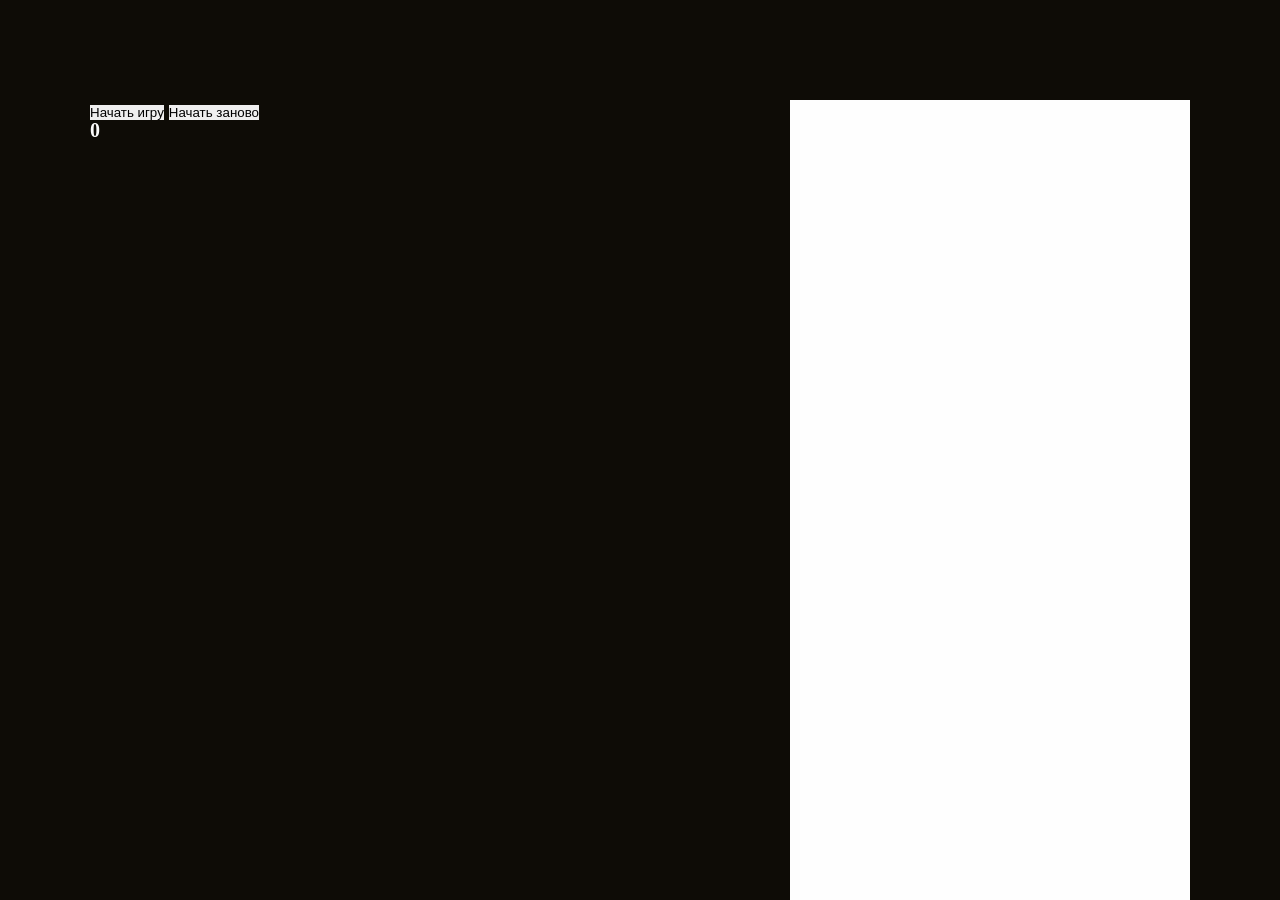
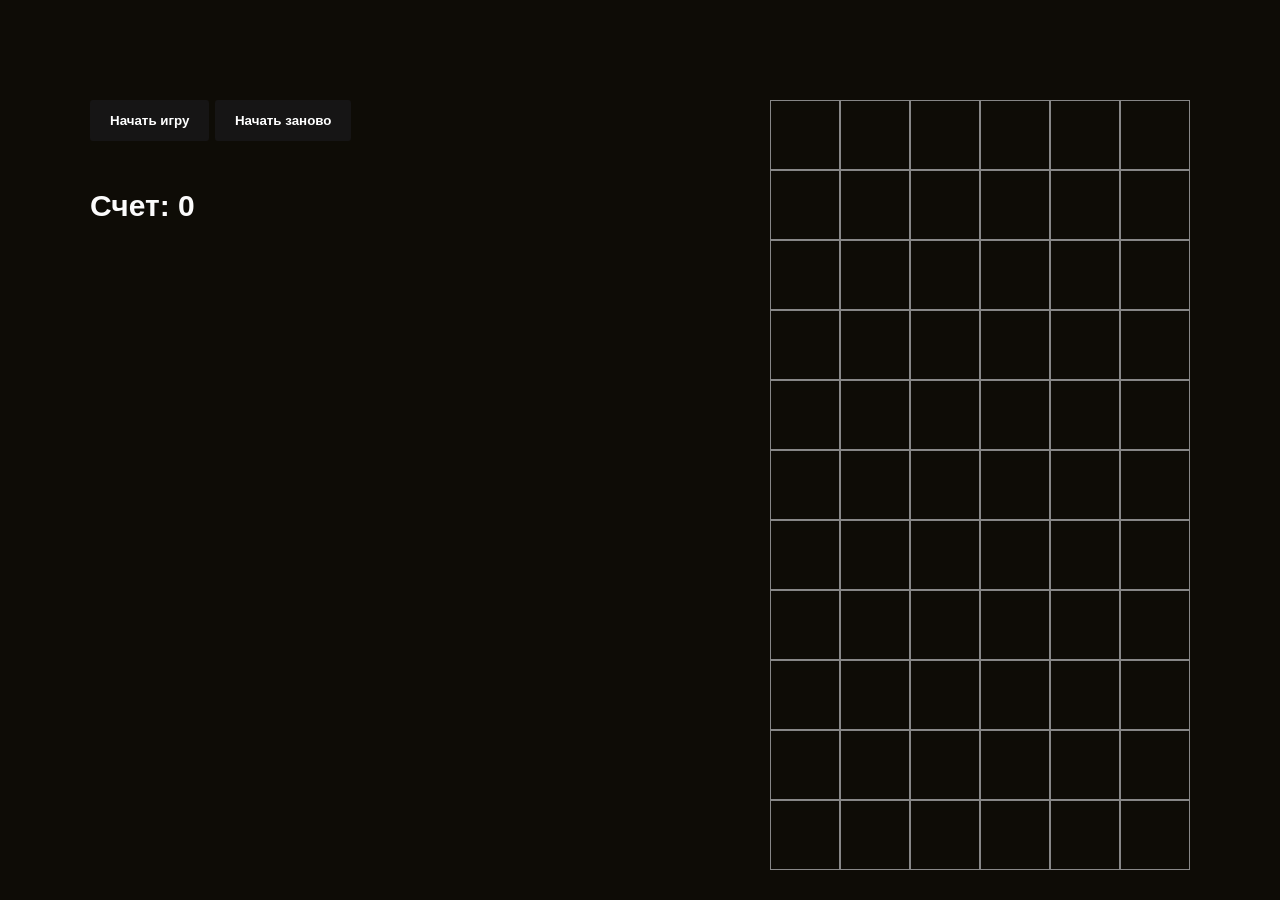
Before and after one commit to TeryaevAndrey/tetris-js, a plain HTML site: page index.html in a window 1280 px wide. After the commit the page ends 870 px from the top, so only its background shows below. Drawn offline with Linux system fonts and the light colour scheme.

Commit message:
draw-grids-for-canvas

```diff
--- a/app.js
+++ b/app.js
@@ -0,0 +1,27 @@
+const cvs = document.getElementById("canvas");
+const ctx = cvs.getContext("2d");
+
+const cellSize = 70;
+
+const drawGrid = () => {
+  for(let x = 0; x <= 420; x += 70) {
+    ctx.moveTo(x, 0);
+    ctx.lineTo(x, 770);
+  }
+
+  for(let y = 0; y <= 770; y += 70) {
+    ctx.moveTo(0, y);
+    ctx.lineTo(770, y);
+  }
+
+  ctx.strokeStyle = "#888";
+  ctx.stroke();
+}
+
+const draw = () => {
+  drawGrid();
+
+
+};
+
+setInterval(draw, 150);
--- a/index.html
+++ b/index.html
@@ -12,12 +12,12 @@
     <div class="wrapper">
       <div class="info">
         <div class="info__btns">
-          <button class="start-btn" id="startBtn">Начать игру</button>
-          <button class="restart-btn" id="restartBtn">Начать заново</button>
+          <button class="start-btn btn" id="startBtn">Начать игру</button>
+          <button class="restart-btn btn" id="restartBtn">Начать заново</button>
         </div>
-        <div class="score" id="score">0</div>
+        <div class="score" id="score">Счет: 0</div>
       </div>
-      <canvas class="canvas" id="canvsa" width="400" height="800"></canvas>
+      <canvas class="canvas" id="canvas" width="420" height="770"></canvas>
     </div>
 
     <script src="app.js"></script>
--- a/style.css
+++ b/style.css
@@ -5,6 +5,7 @@
 }
 
 body {
+  font-family: Raleway, sans-serif;;
   background-color: #0E0C06;
   color: #fbfbfb;
   font-size: 20px;
@@ -30,6 +31,16 @@ button {
   padding-top: 100px;
 }
 
-.canvas {
-  background-color: #fefefe;
+.btn {
+  padding: 13px 20px;
+  min-height: 40px;
+  border-radius: 3px;
+  color: #fff;
+  background-color: rgb(22, 21, 21);
+  font-weight: 600;
 }
+
+.score {
+  margin-top: 50px;
+  font-size: 30px;
+}
```
